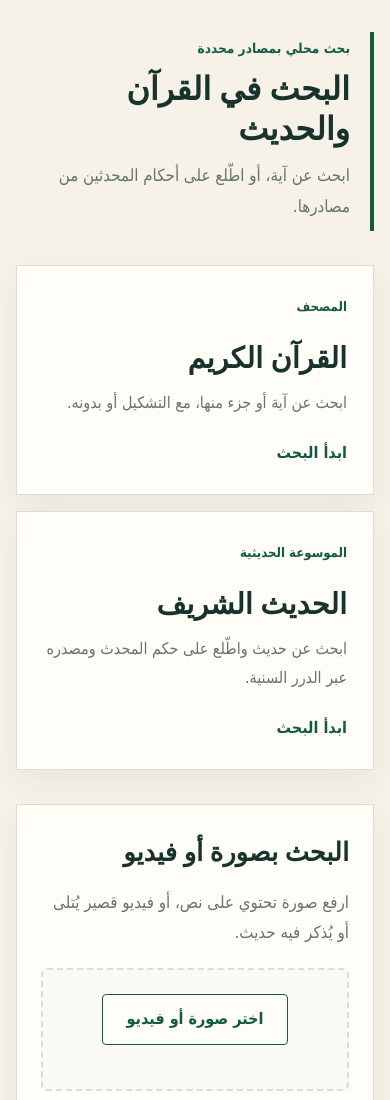
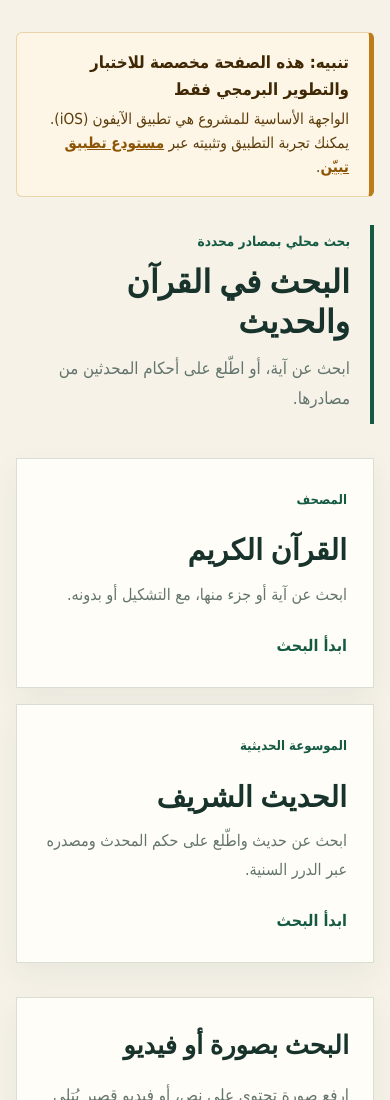
Before and after one commit to roolxi/tabayyan-server, a plain HTML site: page web/index.html in a window 390 px wide. Shown: the top 1100 px of the page. Drawn offline with Linux system fonts and the light colour scheme; files that its build step writes are made by us from their sources.

Commit message:
Add prominent disclaimer banner on web pages and link to mobile app

```diff
--- a/web/index.html
+++ b/web/index.html
@@ -8,6 +8,12 @@
 </head>
 <body>
   <main class="page-shell">
+    <aside class="project-disclaimer-banner" role="note">
+      <strong>تنبيه: هذه الصفحة مخصصة للاختبار والتطوير البرمجي فقط</strong>
+      <span>الواجهة الأساسية للمشروع هي تطبيق الآيفون (iOS). يمكنك تجربة التطبيق وتثبيته عبر </span>
+      <a href="https://github.com/roolxi/Tabayyan-app" target="_blank" rel="noopener noreferrer">مستودع تطبيق تبيّن</a>.
+    </aside>
+
     <header class="hero">
       <p class="eyebrow">بحث محلي بمصادر محددة</p>
       <h1>البحث في القرآن والحديث</h1>
--- a/web/styles.css
+++ b/web/styles.css
@@ -93,3 +93,26 @@ footer { color: var(--muted); font-size: .9rem; }
   .choice-grid { grid-template-columns: 1fr; }
   .mode-picker { display: grid; gap: 8px; }
 }
+
+.project-disclaimer-banner {
+  background: #fdf5e6;
+  border: 1px solid #ebd4a8;
+  border-right: 5px solid #bd7b1a;
+  border-radius: 6px;
+  padding: 16px 20px;
+  margin-bottom: 28px;
+  color: #5c3c0a;
+  font-size: 0.95rem;
+  line-height: 1.6;
+}
+.project-disclaimer-banner strong {
+  display: block;
+  font-size: 1.05rem;
+  color: #3f2803;
+  margin-bottom: 4px;
+}
+.project-disclaimer-banner a {
+  color: #8c5506;
+  font-weight: 700;
+  text-decoration: underline;
+}
```
Also changed, not shown: web/hadith.html (+6 -0 lines), web/quran.html (+6 -0 lines), 1 other file.
